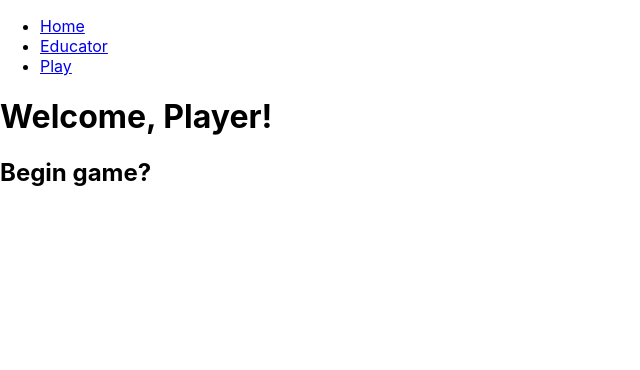
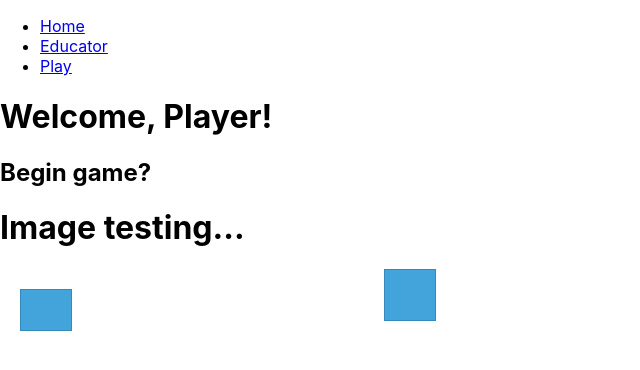
Before and after one commit to chicorycolumn/SentenceCreation-FE, a React (Create React App) app: page /play in a window 1280 px wide. Shown: the top 370 px of the page, without its empty margins (0-640 px from the left). Built offline with nearby package versions, Linux system fonts and the light colour scheme.

Commit message:
Add demo of connecting boxes with lines.

```diff
--- a/src/Play.jsx
+++ b/src/Play.jsx
@@ -1,10 +1,73 @@
 import React from "react";
+import styles from "./css/Play.module.css";
+
+function adjustLine(from, to, line) {
+  let fT = from.offsetTop + from.offsetHeight / 2;
+  let tT = to.offsetTop + to.offsetHeight / 2;
+  let fL = from.offsetLeft + from.offsetWidth / 2;
+  let tL = to.offsetLeft + to.offsetWidth / 2;
+
+  let CA = Math.abs(tT - fT);
+  let CO = Math.abs(tL - fL);
+  let H = Math.sqrt(CA * CA + CO * CO);
+  let ANG = (180 / Math.PI) * Math.acos(CA / H);
+
+  let top = 0;
+  let left = 0;
+
+  if (tT > fT) {
+    top = (tT - fT) / 2 + fT;
+  } else {
+    top = (fT - tT) / 2 + tT;
+  }
+  if (tL > fL) {
+    left = (tL - fL) / 2 + fL;
+  } else {
+    left = (fL - tL) / 2 + tL;
+  }
+
+  if (
+    (fT < tT && fL < tL) ||
+    (tT < fT && tL < fL) ||
+    (fT > tT && fL > tL) ||
+    (tT > fT && tL > fL)
+  ) {
+    ANG *= -1;
+  }
+  top -= H / 2;
+
+  line.style["-webkit-transform"] = "rotate(" + ANG + "deg)";
+  line.style["-moz-transform"] = "rotate(" + ANG + "deg)";
+  line.style["-ms-transform"] = "rotate(" + ANG + "deg)";
+  line.style["-o-transform"] = "rotate(" + ANG + "deg)";
+  line.style["-transform"] = "rotate(" + ANG + "deg)";
+  line.style.top = top + "px";
+  line.style.left = left + "px";
+  line.style.height = H + "px";
+}
 
 const Play = () => {
   return (
     <div>
       <h1>Welcome, Player!</h1>
       <h2>Begin game?</h2>
+      <h1
+        onClick={() => {
+          console.log("adjustLine!");
+          adjustLine(
+            document.getElementById("div1"),
+            document.getElementById("div2"),
+            document.getElementById("line")
+          );
+        }}
+      >
+        Image testing...
+      </h1>
+      <div className={styles.holder}>
+        <div id="div1" className={`${styles.mydiv} ${styles.div1}`}></div>
+        <div id="div2" className={`${styles.mydiv} ${styles.div2}`}></div>
+        <div id="line" className={styles.line}></div>
+      </div>
     </div>
   );
 };
--- a/src/css/ChunkCardHolder.module.css
+++ b/src/css/ChunkCardHolder.module.css
@@ -3,4 +3,5 @@
   display: flex;
   flex-direction: row;
   justify-content: space-around;
+  margin-top: 100px;
 }
--- /dev/null
+++ b/src/css/Play.module.css
@@ -0,0 +1,25 @@
+.holder {
+  position: relative;
+}
+.mydiv {
+  border: 1px solid #368abb;
+  background-color: #43a4dc;
+  position: absolute;
+}
+.div1 {
+  left: 30%;
+  top: 20%;
+  width: 50px;
+  height: 50px;
+}
+.div2 {
+  left: 20px;
+  top: 20px;
+  width: 50px;
+  height: 40px;
+}
+.line {
+  position: absolute;
+  width: 1px;
+  background-color: red;
+}
```
